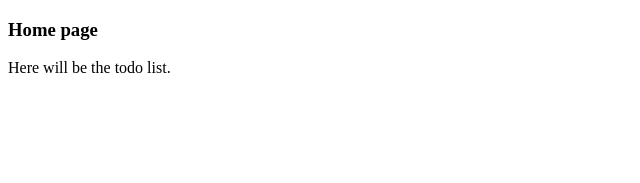
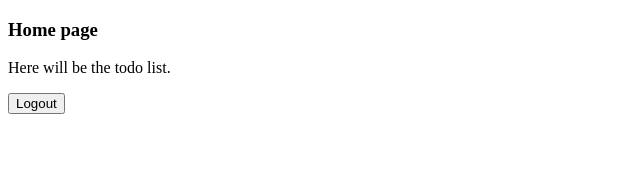
Before and after one commit to SzKriszti/Todo_application, a React (Vite) app: page / in a window 1280 px wide. Shown: the top 183 px of the page, without its empty margins (0-640 px from the left). Built offline with nearby package versions, Linux system fonts and the light colour scheme; no server answers; sample sign-in values are in the browser's storage; the HTML template or start-up script is replaced by a standard one.

Commit message:
logout addded

```diff
--- a/src/App.jsx
+++ b/src/App.jsx
@@ -12,9 +12,8 @@ function App() {
 
     if (token) {
       navigate('/')
-    } else {
-      navigate('/log')
     }
+
   }, [navigate])
 
   return (
--- a/src/components/Form.jsx
+++ b/src/components/Form.jsx
@@ -31,6 +31,7 @@ function Form({ title }) {
   }
 
   return (
+    <>
       <form>
         <h3>{title} form</h3>
 
@@ -41,6 +42,14 @@ function Form({ title }) {
 
         <button type="button" onClick={handleAction}>{title}</button>
       </form>
+
+      {title === "Login"
+        ?
+        <button onClick={() => navigate('/reg')}>go to registration page</button>
+        :
+        <button onClick={() => navigate('/log')}>go to login page</button>
+      }
+    </>
   )
 }
 
--- a/src/components/Home.jsx
+++ b/src/components/Home.jsx
@@ -1,5 +1,7 @@
 import { useEffect } from "react"
 import { useNavigate } from "react-router-dom"
+import { signOut, getAuth } from "firebase/auth"
+import { app } from "../firebase"
 
 function Home() {
   const navigate = useNavigate()
@@ -8,15 +10,25 @@ function Home() {
     const token = sessionStorage.getItem("token")
 
     if (!token) {
-      console.log("no token")
       navigate('/log')
     }
   }, [navigate])
+
+  const handleLogout = () => {
+    const auth = getAuth(app)
+
+    signOut(auth)
+      .then(() => {
+        sessionStorage.removeItem("token")
+        navigate('/log')
+      })
+  }
 
   return (
     <div className="Home">
         <h3>Home page</h3>
         <p>Here will be the todo list.</p>
+        <button onClick={handleLogout}>Logout</button>
     </div>
   )
 }
```
Lines whose indentation alone changed are shown as unchanged.
